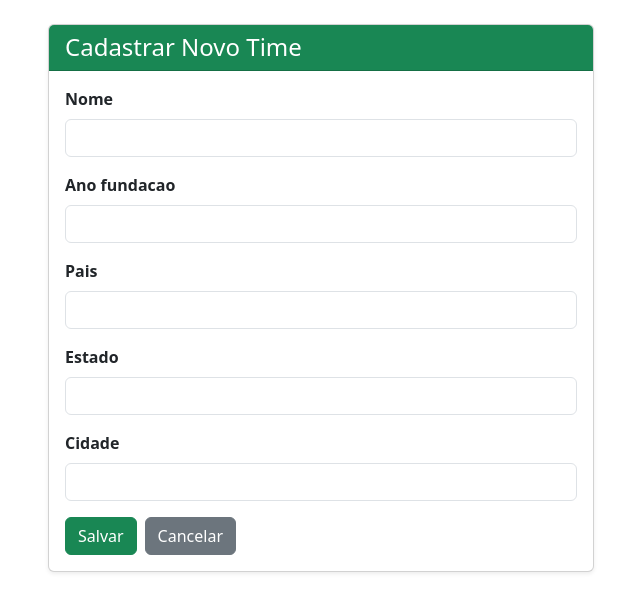
After one commit to CaioGomes26/django-football-teams-hub, a Django app: page /times/novo/ in a window 1280 px wide. The commit adds this page. Shown: the top 612 px of the page, without its empty margins (319-959 px from the left). Run offline with Django 5.2, Linux system fonts and the light colour scheme.

Commit message:
feat: implement team creation with ModelForm
created forms.py, added cadastrar_time view and integrated form template with Bootstrap

```diff
--- /dev/null
+++ b/times/forms.py
@@ -0,0 +1,15 @@
+from django import forms
+from .models import Time
+
+class TimeForm(forms.ModelForm):
+    class Meta:
+        model = Time
+        # campos que o usuário pode preencher
+        fields = ['nome', 'ano_fundacao', 'pais', 'estado', 'cidade']
+        widgets = {
+            'nome': forms.TextInput(attrs={'class': 'form-control'}),
+            'ano_fundacao': forms.NumberInput(attrs={'class': 'form-control'}),
+            'pais': forms.TextInput(attrs={'class': 'form-control'}),
+            'estado': forms.TextInput(attrs={'class': 'form-control'}),
+            'cidade': forms.TextInput(attrs={'class': 'form-control'}),
+        }
--- /dev/null
+++ b/times/templates/times/form_time.html
@@ -0,0 +1,33 @@
+{% extends 'times/base.html' %}
+
+{% block title %}Cadastrar Time{% endblock %}
+
+{% block content %}
+<div class="row justify-content-center">
+    <div class="col-md-6">
+        <div class="card shadow-sm">
+            <div class="card-header bg-success text-white">
+                <h4 class="mb-0">Cadastrar Novo Time</h4>
+            </div>
+            <div class="card-body">
+                <form method="post">
+                    {% csrf_token %}
+                    {% for field in form %}
+                    <div class="mb-3">
+                        <label for="{{ field.id_for_label }}" class="form-label fw-semibold">{{ field.label }}</label>
+                        {{ field }}
+                        {% if field.errors %}
+                            <div class="text-danger small">{{ field.errors }}</div>
+                        {% endif %}
+                    </div>
+                    {% endfor %}
+                    <div class="d-flex gap-2">
+                        <button type="submit" class="btn btn-success">Salvar</button>
+                        <a href="{% url 'listar_times' %}" class="btn btn-secondary">Cancelar</a>
+                    </div>
+                </form>
+            </div>
+        </div>
+    </div>
+</div>
+{% endblock %}
--- a/times/templates/times/listar_times.html
+++ b/times/templates/times/listar_times.html
@@ -5,7 +5,7 @@
 {% block content %}
 <h1 class="mb-4">Times de Futebol</h1>
 
-<a href="#" class="btn btn-success mb-3">+ Cadastrar Novo Time</a>
+<a href="{% url 'cadastrar_time' %}" class="btn btn-success mb-3">+ Cadastrar Novo Time</a>
 
 <table class="table table-bordered">
     <thead class="table-primary">
--- a/times/urls.py
+++ b/times/urls.py
@@ -3,4 +3,5 @@ from . import views
 
 urlpatterns = [
     path('', views.listar_times, name='listar_times'),
+    path('novo/', views.cadastrar_time, name='cadastrar_time'),
 ]
--- a/times/views.py
+++ b/times/views.py
@@ -1,8 +1,20 @@
-from django.shortcuts import render
+from django.shortcuts import render, redirect
 from .models import Time
+from .forms import TimeForm
 
 def listar_times(request):
     # Buscamos todos os times cadastrados
     times = Time.objects.all()
     # Enviamos para o template dentro de um dicionário
     return render(request, 'times/listar_times.html', {'times': times})
+
+def cadastrar_time(request):
+    if request.method == "POST":
+        form = TimeForm(request.POST)
+        if form.is_valid():
+            form.save()
+            return redirect('listar_times') # Volta para a lista após salvar
+    else:
+        form = TimeForm()
+
+    return render(request, 'times/form_time.html', {'form': form})
```
